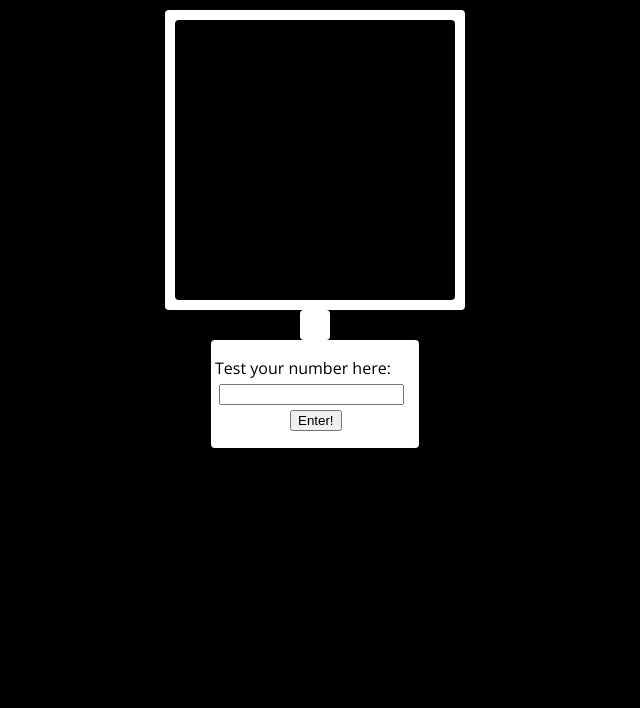
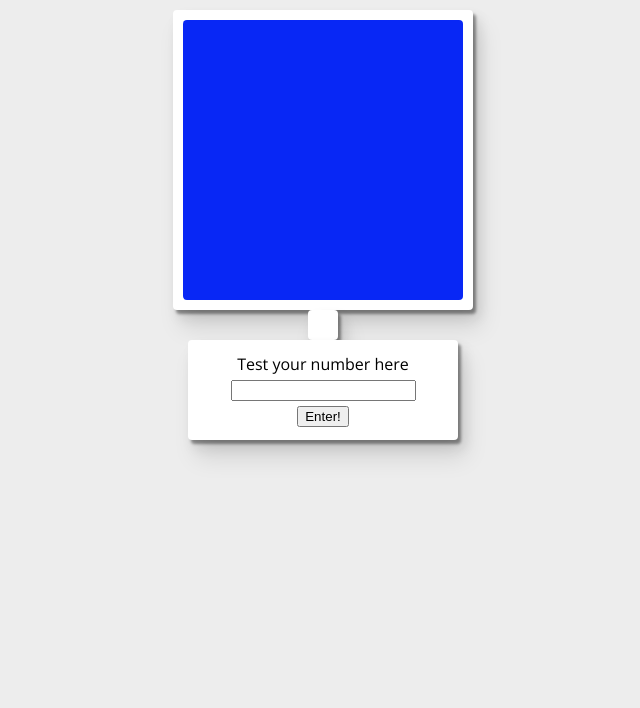
Before and after one commit to Nealstephenson777/Credit-Card-Checker, a plain HTML site: page index.html in a window 1280 px wide. Shown: the part 92-800 px from the top of the page, without its empty margins (325-965 px from the left). Drawn offline with nearby package versions, Linux system fonts and the light colour scheme.

Commit message:
setting topography

```diff
--- a/index.html
+++ b/index.html
@@ -9,16 +9,16 @@
   </head>
   <body>
     <h1>Credit card number tester</h1>
-    <div id="monitor" class="col">
+    <div id="monitor" class="col shade">
       <div id="screen" class="coll">
 
       </div>
     </div>
-    <div id="stan" class="col">
+    <div id="stan" class="col shade">
     </div>
-    <div id="receiver" class="col">
+    <div id="receiver" class="col shade">
       <form action=" " method="GET">
-        <lable for="ccnum">Test your number here:</lable>
+        <lable for="ccnum">Test your number here</lable>
         <input type="text" id="ccnum" name="ccnum" maxlength="19" required>
         <br>
         <input type="submit" value="Enter!" maxlength="19" id="center">
--- a/main.js
+++ b/main.js
@@ -37,9 +37,9 @@ function compareCSum() {
 
 function isValid () {
   if(isNaN(q) || compareCSum() === 'false'){
-    return `<p>Sorry!</p><br><p>Card number: <span>${q}</span> has failed the checking criteria</p>\n <p> Please check the number and try again!</p>`;
+    return `<p class="shadow">Sorry!</p><br><p class="shadow" >Card number: <span class="shadow" >${q}</span> has failed the checking criteria</p>\n <p class="shadow" > Please check the number and try again!</p>`;
   }
-   return `<p>Hurray!</p><br><p>Card number:<span>${q}</span></p> \n <p>is valid.</p>`;
+   return `<p class="shadow" >Hurray!</p><br><p class="shadow" >Card number:<class="shadow" span>${q}</span></p> \n <class="shadow" p>is valid.</p>`;
 }
 
   const display = document.getElementById("screen");
--- a/style.css
+++ b/style.css
@@ -1,5 +1,6 @@
 body {
-  background-color: black;
+  width: 100%;
+  background-color: rgb(237,237,237);
   font-family: "Open Sans", Arial;
   display: flex;
   align-items: center;
@@ -9,8 +10,15 @@ body {
   line-height: 1.6;
 }
 
+.shade {
+  box-shadow : 3px 4px 3px rgba(0,0,0,0.4),
+             6px 8px 13px rgba(0,0,0,0.1),
+             8px 18px 23px rgba(0,0,0,0.1);
+}
+
 .col {
-  background-color: white;
+  width: 290px;
+  background-color: rgba(255,255,255, 1.0);
   display: flex;
   justify-content: center;
   align-items: center;
@@ -18,8 +26,8 @@ body {
 }
 
 .coll {
-  background-color: black;
-  color: white;
+  background-color: rgb(8,39,245);
+  color: rgba(255,255,255, 1.0);
   border-radius: 4px;
   display: flex;
   flex-direction: column;
@@ -30,14 +38,32 @@ body {
 }
 
  h1 {
- color: white;
+ color: black;
 }
 
+.shadow {
+  text-shadow: 0  .035rem 0 #ccc,
+               0  .045rem 0 #c9c9c9,
+               0  .055rem 0 #bbb,
+               0  .065rem 0 #b9b9b9,
+               0  .075rem 0 #aaa,
+               0  .085rem .035rem rgba(0,0,0,.1),
+               0 0 .075rem rgba(0,0,0,.1),
+               0 .035rem .065rem rgba(0,0,0,.3),
+               0 .055rem .075rem rgba(0,0,0,.2),
+               0 .075rem .55px rgba(0,0,0,.25),
+               0 .65rem .65px rgba(0,0,0,.2),
+               0 1.2rem 1.2rem rgba(0,0,0,.15);
+               font-weight: 900;
+}
 
 
 #monitor{
   height: 300px;
   width: 300px;
+  text-shadow: 0px 4px 3px rgba(0,0,0,0.4),
+             0px 8px 13px rgba(0,0,0,0.1),
+             0px 18px 23px rgba(0,0,0,0.1);
 }
 
 #screen{
@@ -56,13 +82,7 @@ p{
 }
 
 #receiver {
-  width: 200px;
+  width: 270px;
   height:100px;
-  padding: 4px;
+  text-align: center;
 }
-#ccnum{
-  margin-left: 4px;
-}
-#center {
-  margin-left: 75px;
-}
```
